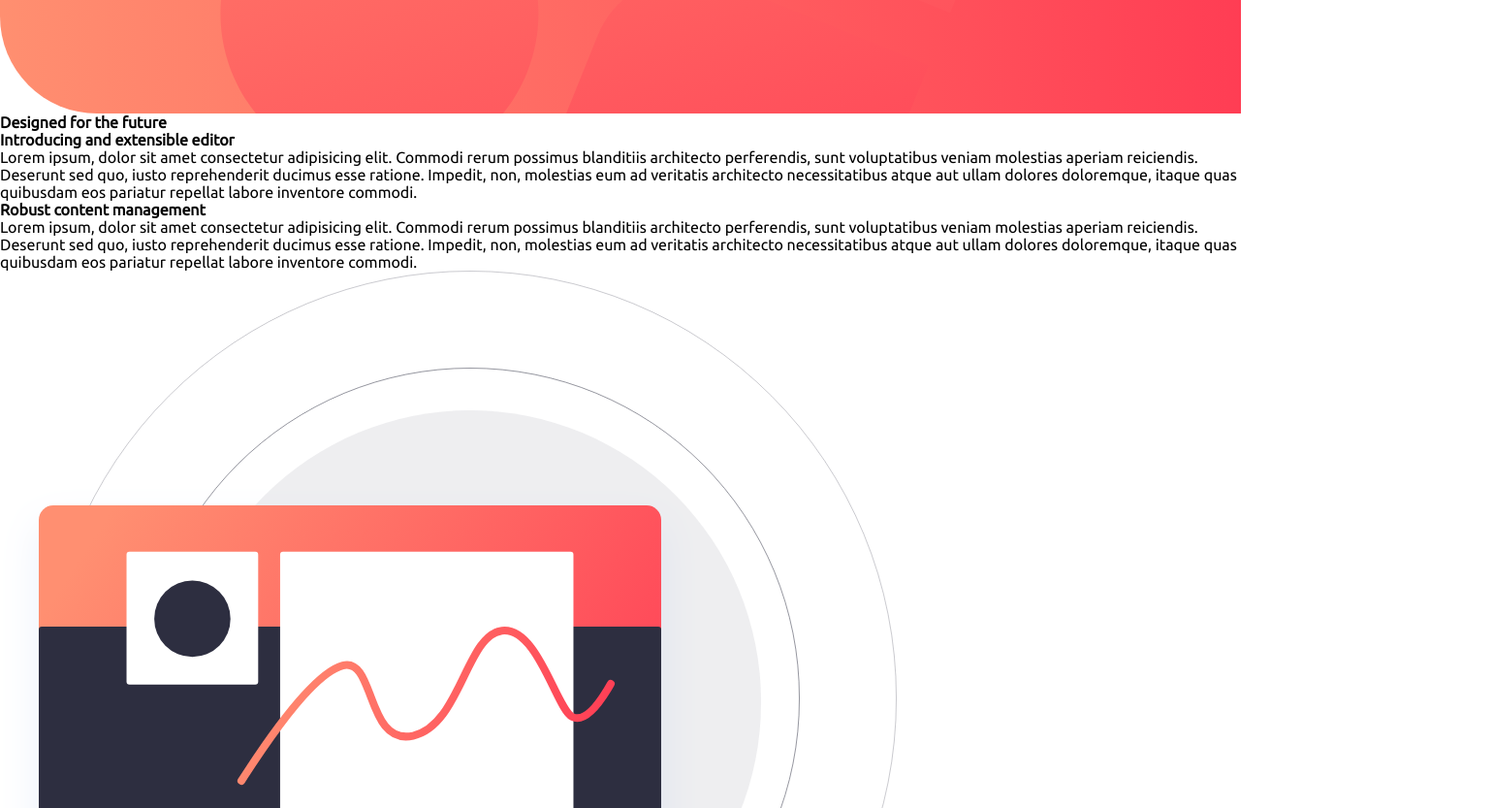
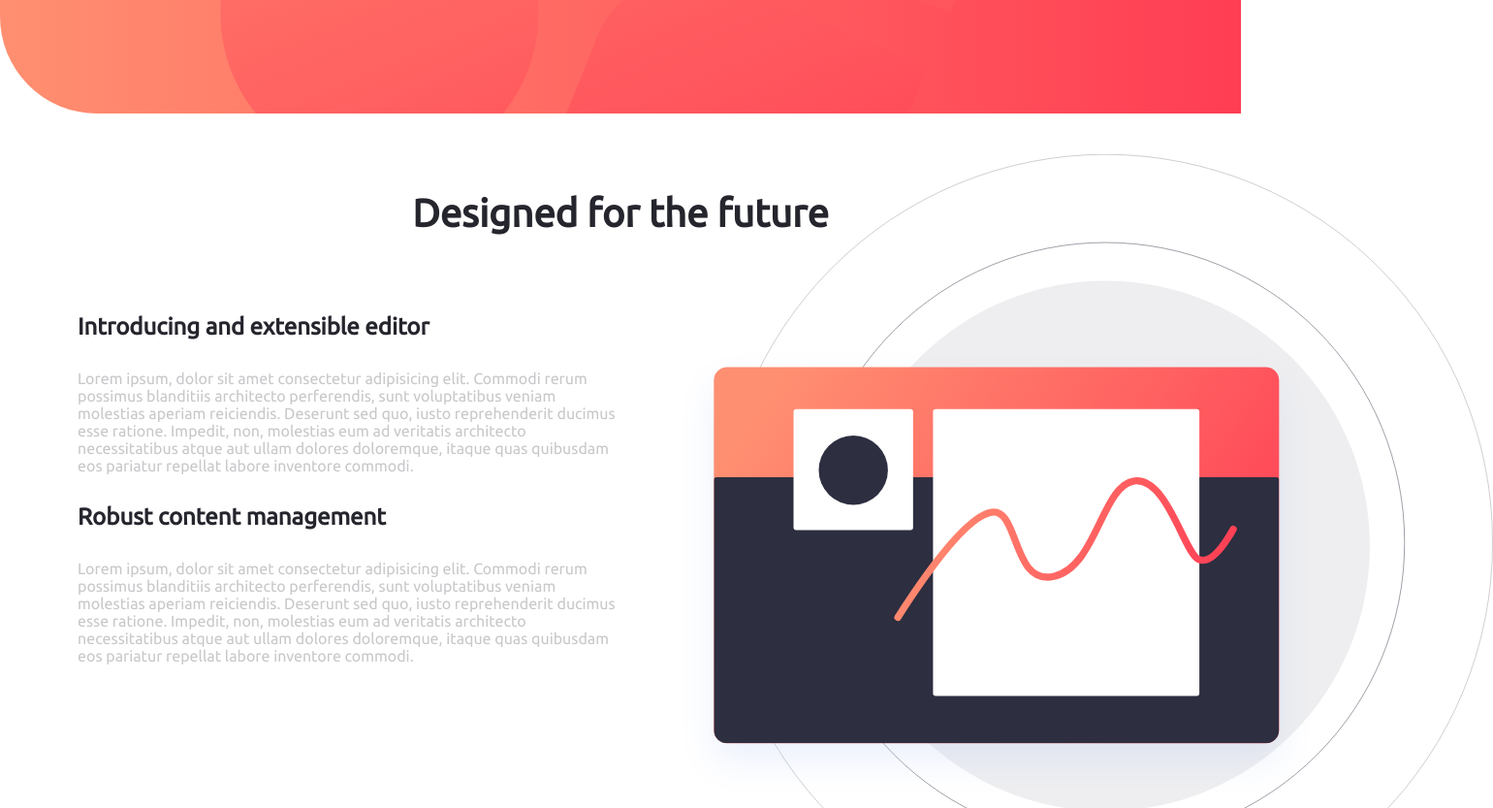
Before and after one commit to Gabrielish/SDA-blogr-landing-page, a plain HTML site: page index.html in a window 1280 px wide. Shown: the part 303-1136 px from the top of the page at 97% size, 1540 px wide, since content can reach past the window. Drawn offline with Linux system fonts and the light colour scheme.

Commit message:
Future Section

```diff
--- a/index.html
+++ b/index.html
@@ -46,6 +46,8 @@
 
   <section id="future">
     <h2>Designed for the future</h2>
+    <div class="flex-container">
+      <div class="content-left">
         <div>
           <h4>Introducing and extensible editor</h4>
           <p>Lorem ipsum, dolor sit amet consectetur adipisicing elit. Commodi rerum possimus blanditiis architecto perferendis, sunt voluptatibus veniam molestias aperiam reiciendis. Deserunt sed quo, iusto reprehenderit ducimus esse ratione. Impedit, non, molestias eum ad veritatis architecto necessitatibus atque aut ullam dolores doloremque, itaque quas quibusdam eos pariatur repellat labore inventore commodi.</p>
@@ -54,8 +56,10 @@
           <h4>Robust content management</h4>
           <p>Lorem ipsum, dolor sit amet consectetur adipisicing elit. Commodi rerum possimus blanditiis architecto perferendis, sunt voluptatibus veniam molestias aperiam reiciendis. Deserunt sed quo, iusto reprehenderit ducimus esse ratione. Impedit, non, molestias eum ad veritatis architecto necessitatibus atque aut ullam dolores doloremque, itaque quas quibusdam eos pariatur repellat labore inventore commodi.</p>
         </div>
-    <div>
+      </div>
+      <div class="content-right">
         <img src="images/illustration-editor-desktop.svg" alt="">
+      </div>
     </div>
   </section>
 
--- a/style.css
+++ b/style.css
@@ -19,6 +19,10 @@
     box-sizing: border-box;
     font-family: 'Ubuntu 400';
     font-size: 16px;
+}
+
+body {
+    overflow-x: hidden;
 }
 
 /* Fonts */
@@ -48,7 +52,7 @@
     src: url(fonts/Ubuntu-Bold.ttf);
 }
 
-/* TODO HEADER COMPONENT */
+/* TODO HEADER SECTION */
 
 header {
     padding: 20px;
@@ -141,3 +145,46 @@ header .buttons {
     padding: 10px 20px;
     cursor: pointer;
 }
+
+/* TODO FUTURE SECTION */
+
+#future {
+    padding: 80px;
+}
+
+.flex-container {
+    display: flex;
+    justify-content: space-between;
+}
+
+#future h2 {
+    font-size: 2.5rem;
+    color: var(--colorVeryDarkBlue);
+    text-align: center;
+    margin-bottom: 50px;
+}
+
+#future .content-left {
+    width: 50%;
+}
+
+#future .content-left h4 {
+    color: var(--colorVeryDarkBlue);
+    font-size: 1.5rem;
+    margin: 30px 0;
+}
+
+#future .content-left p {
+    color: var(--colorGrayish);
+}
+
+#future .content-right {
+    transform: scale(150%);
+    width: 50%;
+    margin-right: -200px;
+}
+
+#future .content-right img {
+    max-width: 100%;
+
+}
```
Lines whose indentation alone changed are shown as unchanged.
